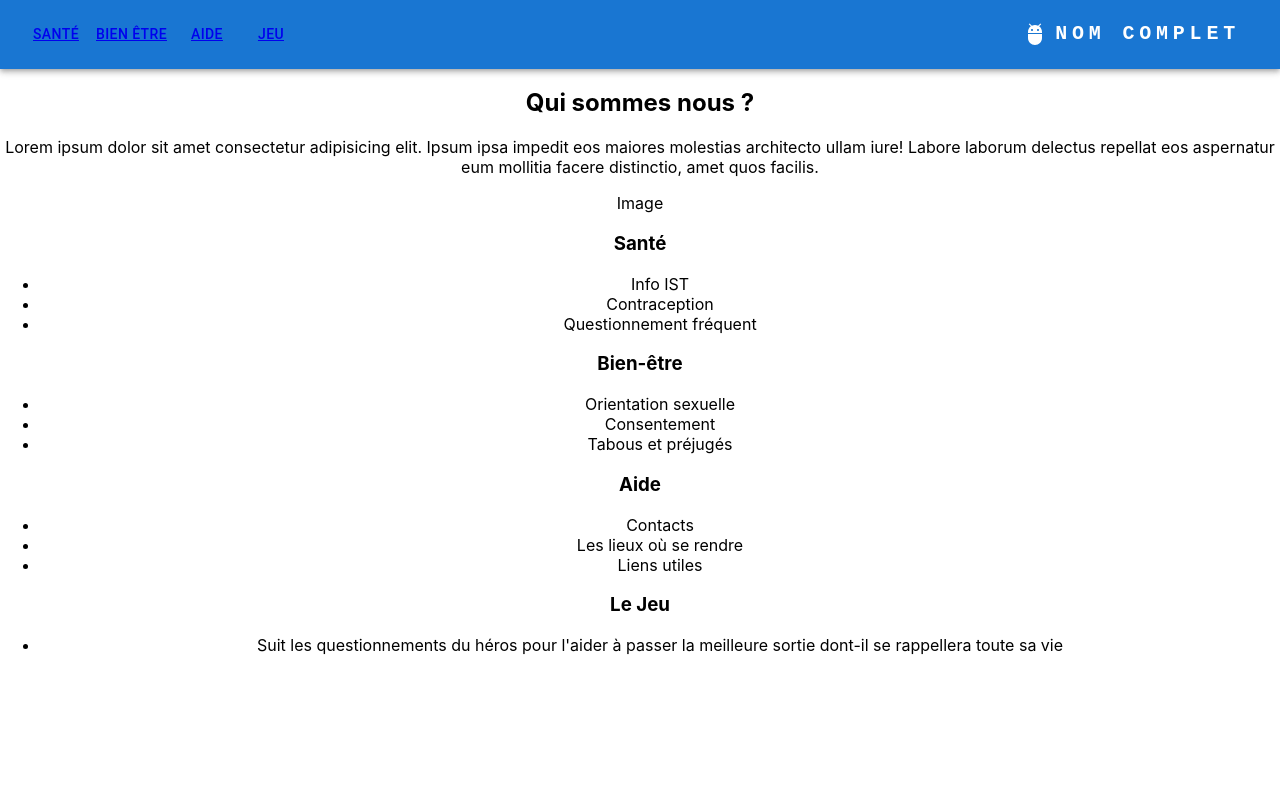
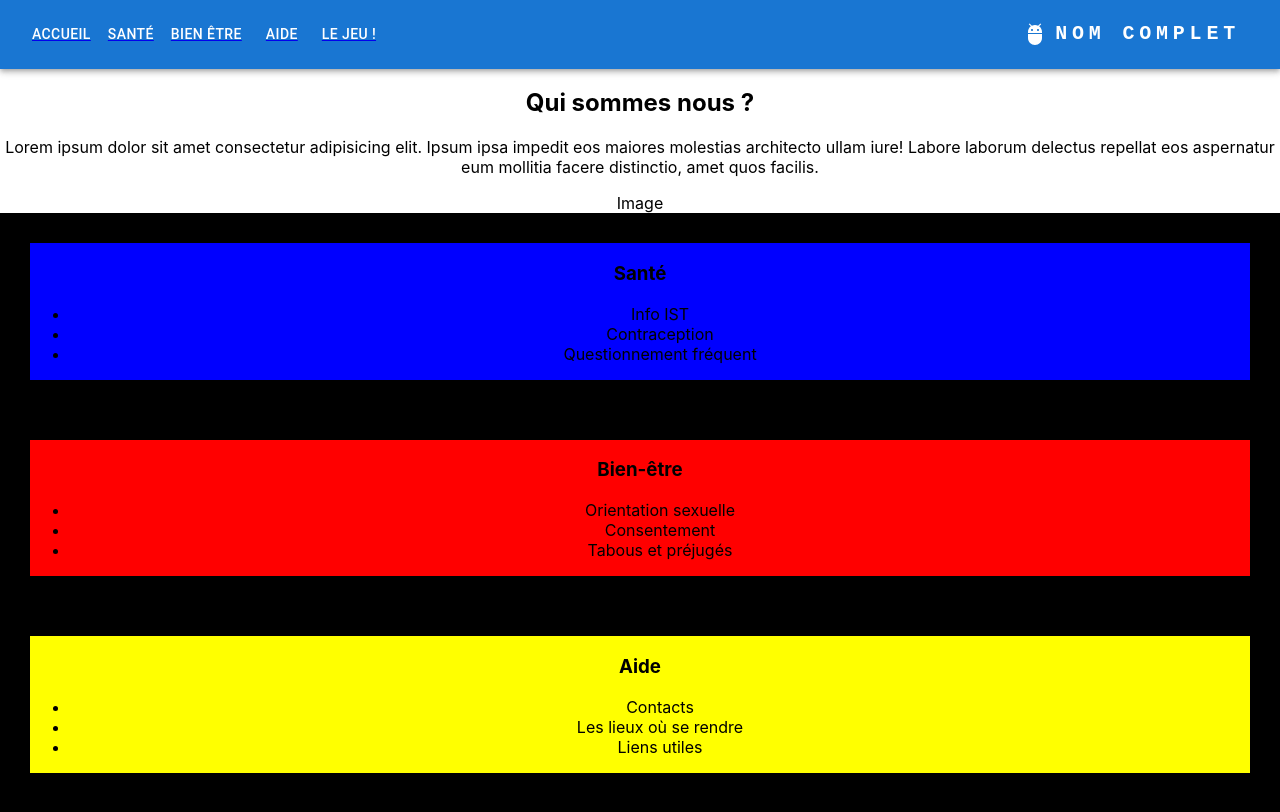
Before and after one commit to Coco62442/les-kips, a React (Create React App) app: page / in a window 1280 px wide. Shown: the top 812 px of the page. Built offline with nearby package versions, Linux system fonts and the light colour scheme.

Commit message:
whallah jsp

```diff
--- a/src/App.tsx
+++ b/src/App.tsx
@@ -1,7 +1,7 @@
 import React from 'react';
 import logo from './logo.svg';
 import './App.css';
-import Home from './Pages/Home';
+import Accueil from './Pages/Accueil';
 import Sante from './Pages/Sante';
 import BienEtre from './Pages/BienEtre';
 import Aide from './Pages/Aide';
@@ -16,7 +16,7 @@ function App() {
       <BrowserRouter>
       <ResponsiveAppBar/>
         <Routes>
-          <Route path="/" element={<Home/>}/>
+          <Route path="/" element={<Accueil/>}/>
           <Route path="/Sante" element={<Sante/>}/>
           <Route path="/BienEtre" element={<BienEtre/>}/>
           <Route path="/Aide" element={<Aide/>}/>
--- /dev/null
+++ b/src/Pages/Accueil.tsx
@@ -0,0 +1,27 @@
+import CartesAccueilComponent from "../components/CartesAccueilComponent/CartesAccueilComponent";
+
+function Accueil() {
+    return(
+        <div>
+            <div id="QuiSomme">
+                <h2>Qui sommes nous ?</h2>
+                <p>Lorem ipsum dolor sit amet consectetur adipisicing elit. Ipsum ipsa impedit eos maiores molestias architecto ullam iure! Labore laborum delectus repellat eos aspernatur eum mollitia facere distinctio, amet quos facilis.</p>
+            </div>
+
+            <div id='dessin'>
+                Image
+            </div>
+
+
+            <div id="Categories">
+                <CartesAccueilComponent title="Santé" paragraph={["Info IST","Contraception", "Questionnement fréquent"]} couleur="blue"></CartesAccueilComponent>
+                <CartesAccueilComponent title="Bien-être" paragraph={["Orientation sexuelle","Consentement", "Tabous et préjugés"]} couleur="red"></CartesAccueilComponent>
+                <CartesAccueilComponent title="Aide" paragraph={["Contacts", "Les lieux où se rendre", "Liens utiles"]} couleur="yellow"></CartesAccueilComponent>
+                <CartesAccueilComponent title="Le Jeu" paragraph={["Suit les questionnements du héros pour l'aider à passer la meilleure sortie dont-il se rappellera toute sa vie"]} couleur="black"></CartesAccueilComponent>
+                {/* 4 Cartes (boutton) sur les différentes catégories Santé/Bien être/Aide/Le jeu */}
+            </div>
+        </div>
+    )
+}
+
+export default Accueil
--- a/src/Pages/Home.tsx
+++ /dev/null
@@ -1,27 +0,0 @@
-import CartesHomeComponent from "../components/CartesHomeComponent/CartesHomeComponent";
-
-function Home() {
-    return(
-        <div>
-            <div id="QuiSomme">
-                <h2>Qui sommes nous ?</h2>
-                <p>Lorem ipsum dolor sit amet consectetur adipisicing elit. Ipsum ipsa impedit eos maiores molestias architecto ullam iure! Labore laborum delectus repellat eos aspernatur eum mollitia facere distinctio, amet quos facilis.</p>
-            </div>
-
-            <div id='dessin'>
-                Image
-            </div>
-
-
-            <div id="Categories">
-                <CartesHomeComponent title="Santé" paragraph={["Info IST","Contraception", "Questionnement fréquent"]}></CartesHomeComponent>
-                <CartesHomeComponent title="Bien-être" paragraph={["Orientation sexuelle","Consentement", "Tabous et préjugés"]}></CartesHomeComponent>
-                <CartesHomeComponent title="Aide" paragraph={["Contacts", "Les lieux où se rendre", "Liens utiles"]}></CartesHomeComponent>
-                <CartesHomeComponent title="Le Jeu" paragraph={["Suit les questionnements du héros pour l'aider à passer la meilleure sortie dont-il se rappellera toute sa vie"]}></CartesHomeComponent>
-                {/* 4 Cartes (boutton) sur les différentes catégories Santé/Bien être/Aide/Le jeu */}
-            </div>
-        </div>
-    )
-}
-
-export default Home
--- /dev/null
+++ b/src/components/CartesAccueilComponent/CartesAccueilComponent.css
@@ -0,0 +1,3 @@
+.CartesAccueilComponent {
+    border: 30px solid;
+}
--- /dev/null
+++ b/src/components/CartesAccueilComponent/CartesAccueilComponent.tsx
@@ -0,0 +1,28 @@
+import './CartesAccueilComponent.css';
+
+
+type CartesAccueilComponentProps = {
+  title: string,
+  paragraph: string[],
+  couleur: string
+}
+
+const CartesAccueilComponent = ({ title, paragraph, couleur }: CartesAccueilComponentProps) => {
+  const compStyle = {
+    background: couleur
+  }
+  return (<aside>
+    <div className="CartesAccueilComponent" style={compStyle}>
+      <h3>{ title }</h3>
+
+      <ul>
+        {paragraph.map((paragraph)=>{
+            return <li>{paragraph}</li>
+        })}
+      </ul>
+    </div>
+
+  </aside>)
+  }
+
+export default CartesAccueilComponent;
--- a/src/components/CartesHomeComponent/CartesHomeComponent.css
+++ /dev/null
@@ -1,3 +0,0 @@
-.CartesHomeComponent {
-    border: 30px solid black;
-}
--- a/src/components/CartesHomeComponent/CartesHomeComponent.tsx
+++ /dev/null
@@ -1,19 +0,0 @@
-import './CartesHomeComponent.css';
-
-
-type CartesHomeComponentProps = {
-  title: string,
-  paragraph: string[]
-}
-
-const CartesHomeComponent = ({ title, paragraph }: CartesHomeComponentProps) => <aside>
-  <h3>{ title }</h3>
-
-  <ul>
-     {paragraph.map((paragraph)=>{
-         return <li>{paragraph}</li>
-     })}
- </ul>
-</aside>
-
-export default CartesHomeComponent;
--- a/src/components/navbar.tsx
+++ b/src/components/navbar.tsx
@@ -12,7 +12,7 @@ import MenuItem from '@mui/material/MenuItem';
 import AdbIcon from '@mui/icons-material/Adb';
 import { Link } from 'react-router-dom';
 
-const pages = ['Santé', 'Bien être', 'Aide', 'Jeu'];
+const pages = [['', 'Accueil'], ['Sante', 'Santé'], ['Bienetre', 'Bien être'], ['Aide', 'Aide'], ['Jeu', 'Le Jeu !']];
 
 function ResponsiveAppBar() {
   const [anchorElNav, setAnchorElNav] = React.useState<null | HTMLElement>(
@@ -62,11 +62,13 @@ function ResponsiveAppBar() {
               }}
             >
               {pages.map((page) => (
-                <MenuItem key={page} onClick={handleCloseNavMenu}>
+                <Link to={`/${page[0]}`}>
+                  <MenuItem key={page[0]} onClick={handleCloseNavMenu}>
                       <Typography textAlign="center">
-                        <Link to={`/${page}`}>{page}</Link>
+                          {page[1]}
                       </Typography>
                   </MenuItem>
+                </Link>
               ))}
             </Menu>
           </Box>
@@ -74,13 +76,15 @@ function ResponsiveAppBar() {
           {/* Map des pages */}
           <Box sx={{ flexGrow: 1, display: { xs: 'none', md: 'flex' } }}>
             {pages.map((page) => (
+              <Link to={`/${page[0]}`}>
                   <Button
-                key={page}
+                  key={page[0]}
                   onClick={handleCloseNavMenu}
                   sx={{ my: 2, color: 'white', display: 'block' }}
                 >
-                <Link to={`/${page}`}>{page}</Link>
+                  {page[1]}
                 </Button>
+              </Link>
             ))}
           </Box>
 
```
Lines whose indentation alone changed are shown as unchanged.
